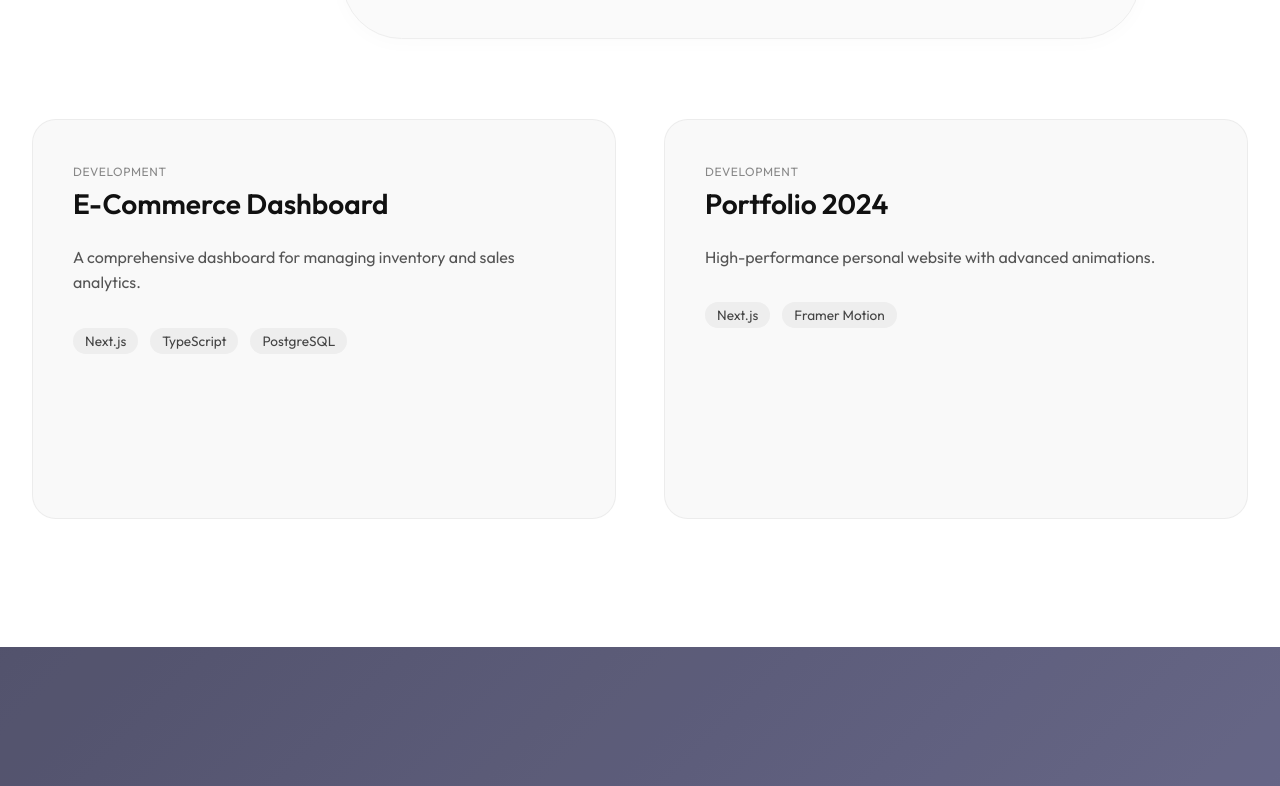
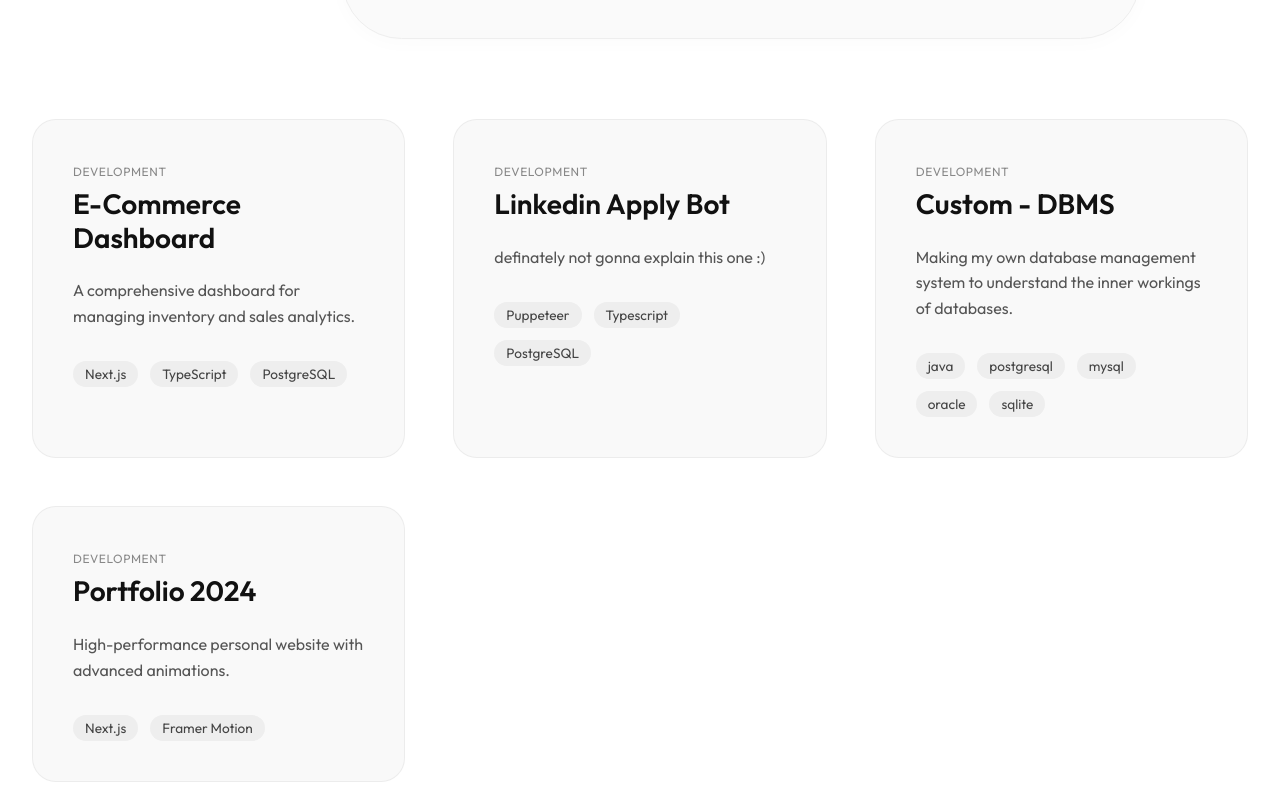
Before and after one commit to Ketan-Pal/Portfolio-2026, a Next.js app: page / in a window 1280 px wide. Shown: the part 704-1490 px from the top of the page. Built offline with nearby package versions, Linux system fonts and the light colour scheme.

Commit message:
tech update v1

```diff
--- a/src/components/ProjectsSection.tsx
+++ b/src/components/ProjectsSection.tsx
@@ -12,6 +12,20 @@ const projectsData = [
         description: "A comprehensive dashboard for managing inventory and sales analytics.",
         tech: ["Next.js", "TypeScript", "PostgreSQL"],
         link: "#"
+    },
+    {
+        title: "Linkedin Apply Bot",
+        category: "Development",
+        description: "definately not gonna explain this one :)",
+        tech: ["Puppeteer", "Typescript", "PostgreSQL"],
+        link: "https://github.com/Ketan-Pal/Linked-in-apply-bot"
+    },
+    {
+        title: "Custom - DBMS",
+        category: "Development",
+        description: "Making my own database management system to understand the inner workings of databases.",
+        tech: ["java", "postgresql", "mysql", "oracle", "sqlite"],
+        link: "https://github.com/Ketan-Pal/Custom-DBMS"
     },
     {
         title: "Automated Test Suite",
```
